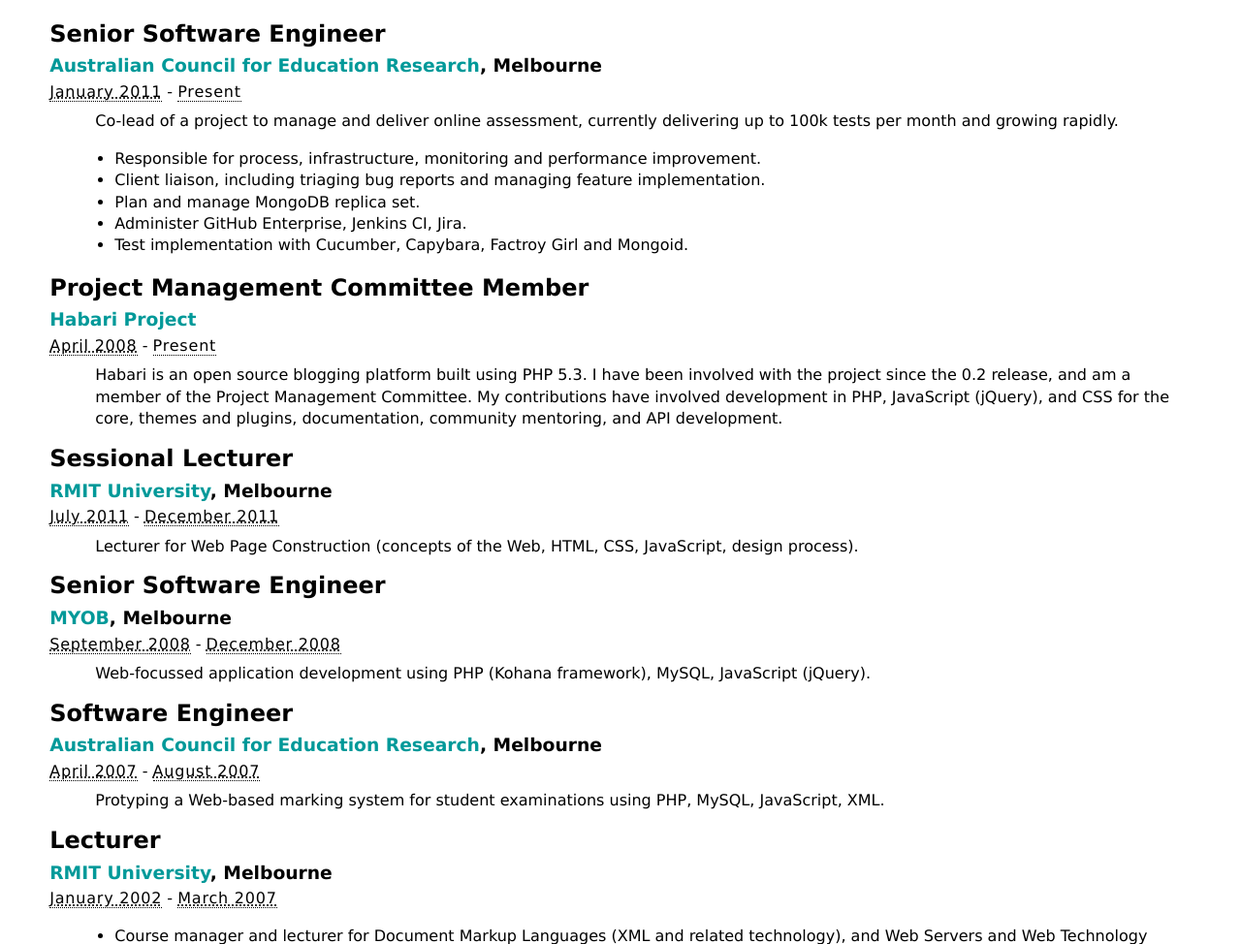
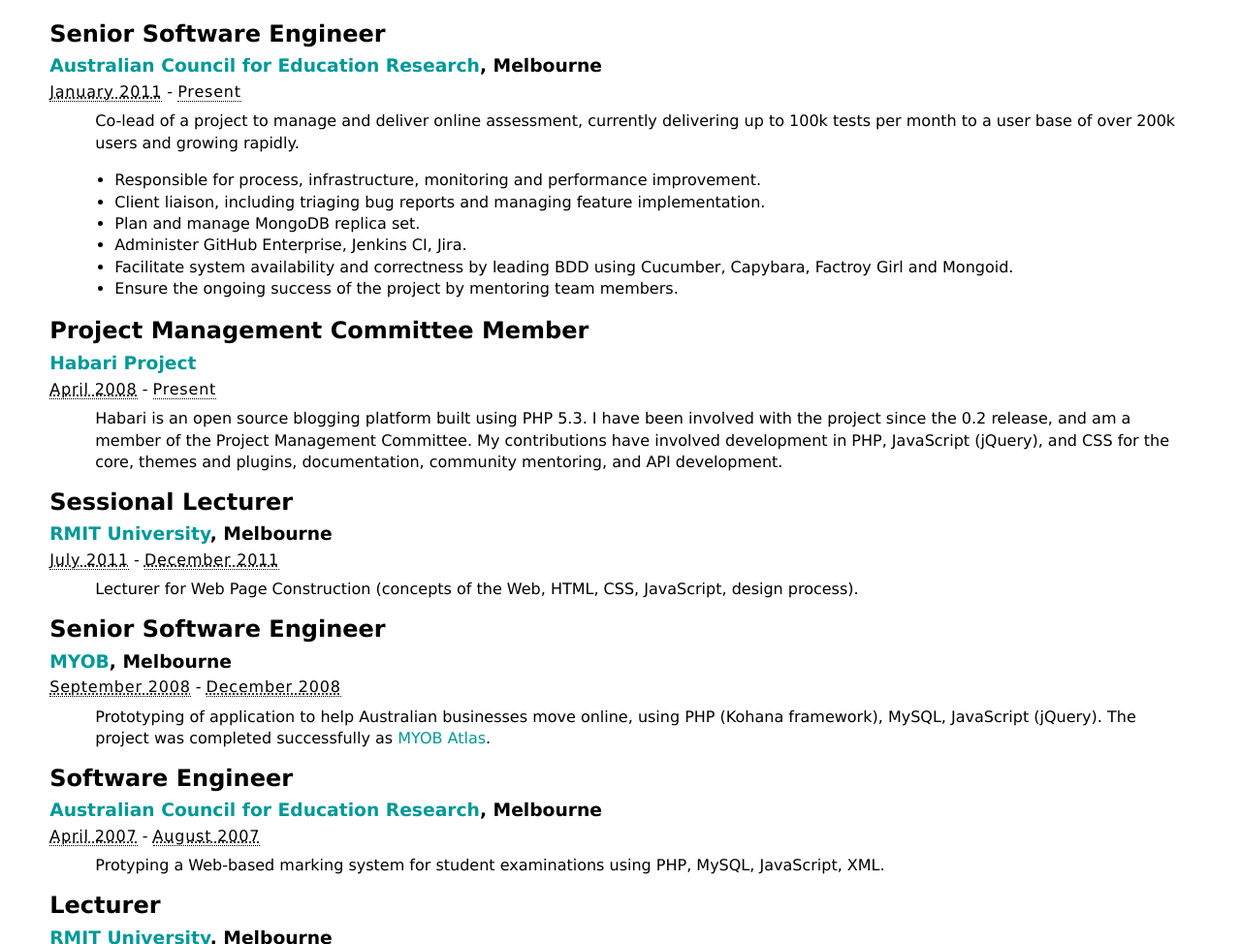
Before and after one commit to michaeltwofish/resume, a plain HTML site: page index.html in a window 1280 px wide. Shown: the part 287-1261 px from the top of the page at 97% size. Drawn offline with Linux system fonts and the light colour scheme.

Commit message:
Expand on my roles a little.

```diff
--- a/index.html
+++ b/index.html
@@ -83,13 +83,14 @@
           <div class="date_duration">
             <abbr class="dtstart" title="2011-01-01">January 2011</abbr> - <abbr class="dtend">Present</abbr>
           </div>
-          <div class="description">Co-lead of a project to manage and deliver online assessment, currently delivering up to 100k tests per month and growing rapidly.
+          <div class="description">Co-lead of a project to manage and deliver online assessment, currently delivering up to 100k tests per month to a user base of over 200k users and growing rapidly.
             <ul>
               <li>Responsible for process, infrastructure, monitoring and performance improvement.</li>
               <li>Client liaison, including triaging bug reports and managing feature implementation.</li>
               <li>Plan and manage MongoDB replica set.</li>
               <li>Administer GitHub Enterprise, Jenkins CI, Jira.</li>
-              <li>Test implementation with Cucumber, Capybara, Factroy Girl and Mongoid.</li>
+              <li>Facilitate system availability and correctness by leading BDD using Cucumber, Capybara, Factroy Girl and Mongoid.</li>
+              <li>Ensure the ongoing success of the project by mentoring team members.</li>
             </ul>
           </div>
         </div>
@@ -126,7 +127,7 @@
           <div class="date_duration">
             <abbr class="dtstart" title="2008-09-01">September 2008</abbr> - <abbr class="dtend" title="2008-12-31">December 2008</abbr>
           </div>
-          <div class="description">Web-focussed application development using PHP (Kohana framework), MySQL, JavaScript (jQuery).</div>
+          <div class="description">Prototyping of application to help Australian businesses move online, using PHP (Kohana framework), MySQL, JavaScript (jQuery). The project was completed successfully as <a href="http://myob.com.au/products/small-business/websites-hosting/myob-atlas-1257830134939">MYOB Atlas</a>.</div>
         </div>
 
         <div class="experience vevent vcard">
```
